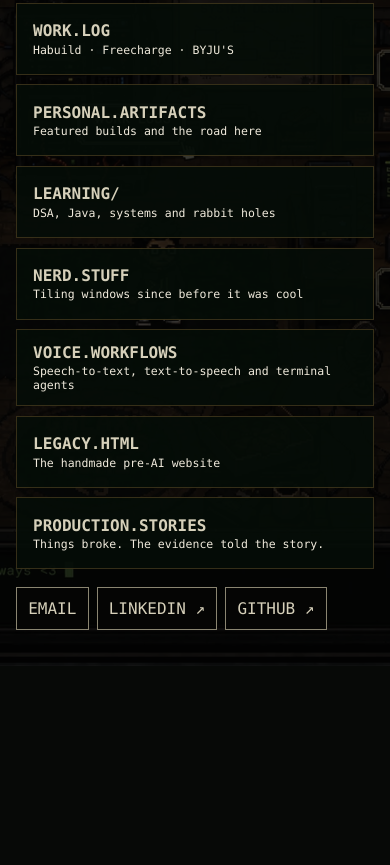
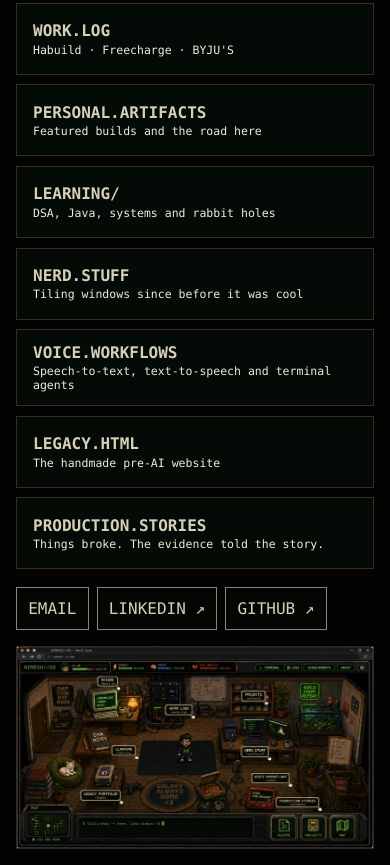
Before and after one commit to NimeshJohari02/NimeshJohari02.github.io, a React (Vite) app: page / in a window 390 px wide. Shown: the part 742-1607 px from the top of the page. Before the commit the page ends 1408 px from the top, so only its background shows below. Built offline with nearby package versions, Linux system fonts and the light colour scheme.

Commit message:
feat: add responsive Nerd Cave overview

```diff
--- a/src/App.css
+++ b/src/App.css
@@ -47,10 +47,10 @@ button { color: inherit; }
 .intro-links a:hover, .intro-links a:focus-visible { outline: none; color: var(--ink); background: var(--phosphor); }
 
 .cave { position: relative; padding-bottom: 2rem; }
-.directory-background { display: none; }
+.mobile-room-overview { display: none; }
 .scene-frame { position: relative; width: 100%; aspect-ratio: 1672 / 581; overflow: hidden; border-block: 1px solid var(--line); background: var(--ink); }
 .scene-layer { position: absolute; inset: 0 0 auto; width: 100%; aspect-ratio: 1672 / 941; transform: translateY(-20.2%); }
-.scene-layer > img { display: block; width: 100%; height: 100%; }
+.scene-art, .scene-art > img { display: block; width: 100%; height: 100%; }
 .cave-shade { position: absolute; inset: 0; pointer-events: none; background: linear-gradient(90deg, rgba(0,0,0,.22), transparent 28% 72%, rgba(0,0,0,.2)); }
 .desktop-hotspots { position: absolute; inset: 0; }
 
@@ -185,8 +185,9 @@ button { color: inherit; }
 
 @media (max-width: 1024px), (hover: none), (pointer: coarse) {
   .scene-frame { display: none; }
-  .cave { min-height: calc(100svh - 56px); padding: 1rem; background: var(--ink); }
-  .directory-background { display: block; position: absolute; inset: 0; width: 100%; height: 100%; object-fit: cover; opacity: .22; filter: saturate(.7); }
+  .cave { padding: 1rem; background: var(--ink); }
+  .mobile-room-overview { display: block; width: min(100%, 900px); margin: 1rem auto 0; border: 1px solid var(--line); background: #050504; }
+  .mobile-room-overview > img { display: block; width: 100%; height: auto; }
   .directory { position: relative; z-index: 4; display: grid; grid-template-columns: repeat(2, minmax(0, 1fr)); gap: .6rem; max-width: 900px; margin: 0 auto; }
   .directory > p, .directory-socials { grid-column: 1 / -1; }
   .directory > p { margin: 0 0 .25rem; color: var(--amber); font-size: .72rem; letter-spacing: .1em; }
--- a/src/App.tsx
+++ b/src/App.tsx
@@ -13,6 +13,9 @@ const links = {
 } as const
 
 const base = import.meta.env.BASE_URL
+const roomImage = `${base}concepts/nerd-cave-billu.webp`
+const mobileRoomImage = `${base}concepts/nerd-cave-billu-mobile.webp`
+const mobileRoomMedia = '(max-width: 1024px), (hover: none), (pointer: coarse)'
 
 const destinations: { id: Panel; label: string; hint: string; className: string; keywords: string }[] = [
   { id: 'resume', label: 'RESUME.EXE', hint: 'Native career dossier', className: 'resume', keywords: 'career experience education study VIT Vellore 2023 graduate skills achievements LangGraph' },
@@ -139,10 +142,12 @@ function App() {
       </section>
 
       <section className="cave" aria-label="Interactive Nerd Cave">
-        <img className="directory-background" src={`${base}concepts/nerd-cave-billu.webp`} alt="" />
         <div className="scene-frame">
           <div className="scene-layer">
-            <img src={`${base}concepts/nerd-cave-billu.webp`} alt="Pixel-art developer room with eight interactive objects and Billu Bhai resting on a green chair" />
+            <picture className="scene-art">
+              <source media={mobileRoomMedia} srcSet={mobileRoomImage} />
+              <img src={roomImage} alt="Pixel-art developer room with eight interactive objects and Billu Bhai resting on a green chair" />
+            </picture>
             <div className="cave-shade" />
 
             <nav className="desktop-hotspots" aria-label="Objects in the Nerd Cave">
@@ -163,6 +168,10 @@ function App() {
             <a href={links.github} target="_blank" rel="noreferrer">GITHUB ↗</a>
           </div>
         </nav>
+        <picture className="mobile-room-overview">
+          <source media={mobileRoomMedia} srcSet={mobileRoomImage} />
+          <img src={roomImage} alt="Complete pixel-art Nerd Cave with eight labeled objects, Billu Bhai on the green chair, and the Galaxy Always Home rug" />
+        </picture>
       </section>
 
       {panel && <InfoPanel panel={panel} onClose={closePanel} />}
```
Also changed, not shown: public/concepts/nerd-cave-billu-mobile.webp (added).
